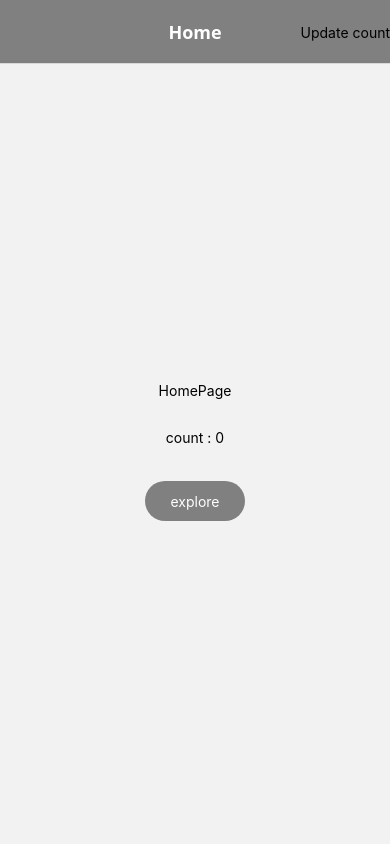
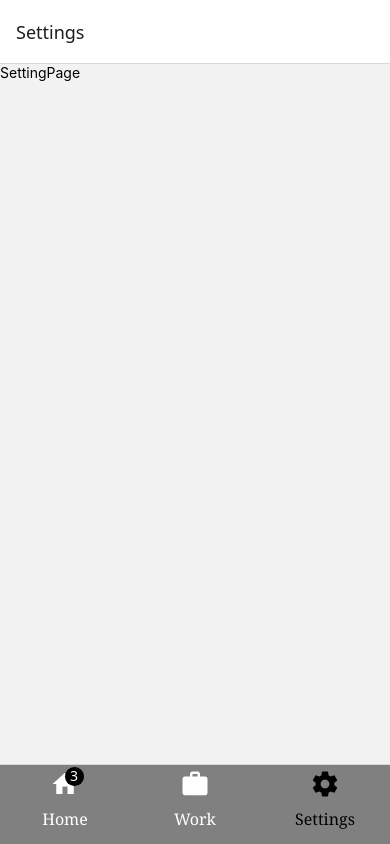
Before and after one commit to narayan-mindfire/rNav, a React Native app: screen /Settings in a window 390 px wide. Built offline with nearby package versions, Linux system fonts and the light colour scheme.

Commit message:
implemented navigation nesting and a tab navigator with styling

```diff
--- a/src/App.tsx
+++ b/src/App.tsx
@@ -1,6 +1,8 @@
 import * as React from "react";
 import RootStack from "./navigation/stack/StackNavigator";
+import TabNavigator from "./navigation/stack/TabNavigator";
 
 export function App() {
-  return <RootStack />;
+  return <TabNavigator />;
+  // return <RootStack />;
 }
--- a/src/navigation/stack/StackNavigator.tsx
+++ b/src/navigation/stack/StackNavigator.tsx
@@ -4,7 +4,7 @@ import { NavigationContainer, useNavigation } from "@react-navigation/native";
 import { createNativeStackNavigator } from "@react-navigation/native-stack";
 import Home from "../../screens/HomePage";
 import Explore from "../../screens/ExplorePage";
-import { RootStackParamList } from "./NavigationTypes";
+import { RootStackParamList } from "../../types/NavigationTypes";
 import Icon from "react-native-vector-icons/MaterialIcons";
 const Stack = createNativeStackNavigator<RootStackParamList>();
 
@@ -26,7 +26,7 @@ function RootStack() {
           title: route.params.headerName,
           headerRight: () => (
             <TouchableOpacity onPress={() => navigation.popToTop()}>
-              <Icon name="home" size={30} color="#fff" />
+              <Icon name="home" size={30} color="#000" />
             </TouchableOpacity>
           ),
         })}
@@ -36,11 +36,7 @@ function RootStack() {
 }
 
 const StackNavigator = () => {
-  return (
-    <NavigationContainer>
-      <RootStack />
-    </NavigationContainer>
-  );
+  return <RootStack />;
 };
 
 export default StackNavigator;
--- /dev/null
+++ b/src/navigation/stack/TabNavigator.tsx
@@ -0,0 +1,73 @@
+import { createBottomTabNavigator } from "@react-navigation/bottom-tabs";
+import SettingPage from "../../screens/SettingPage";
+import WorkPage from "../../screens/WorkPage";
+import { NavigationContainer } from "@react-navigation/native";
+import RootStack from "./StackNavigator";
+import { FC } from "react";
+import Icon from "react-native-vector-icons/MaterialIcons";
+
+const Tab = createBottomTabNavigator();
+
+const TabNavigator: FC = () => {
+  return (
+    <NavigationContainer>
+      <Tab.Navigator
+        screenOptions={{
+          tabBarLabelStyle: {
+            marginTop: 10,
+            fontSize: 16,
+            fontFamily: "Georgia",
+            fontWeight: "200",
+          },
+          tabBarStyle: {
+            height: 80,
+            backgroundColor: "gray",
+            justifyContent: "center",
+          },
+          tabBarActiveTintColor: "#000",
+          tabBarInactiveTintColor: "#fff",
+        }}
+      >
+        <Tab.Screen
+          name="Home"
+          component={RootStack}
+          options={{
+            headerShown: false,
+            tabBarBadge: 3,
+            tabBarBadgeStyle: {
+              backgroundColor: "#000",
+              color: "#fff",
+            },
+            tabBarIcon: ({ focused }) => (
+              <Icon name="home" size={30} color={focused ? "#000" : "#fff"} />
+            ),
+          }}
+        />
+        <Tab.Screen
+          name="Work"
+          component={WorkPage}
+          options={{
+            tabBarIcon: ({ focused }) => (
+              <Icon name="work" size={30} color={focused ? "#000" : "#fff"} />
+            ),
+          }}
+        />
+        <Tab.Screen
+          name="Settings"
+          component={SettingPage}
+          options={{
+            tabBarIcon: ({ focused }) => (
+              <Icon
+                name="settings"
+                size={30}
+                color={focused ? "#000" : "#fff"}
+              />
+            ),
+          }}
+        />
+      </Tab.Navigator>
+    </NavigationContainer>
+  );
+};
+
+export default TabNavigator;
--- a/src/screens/ExplorePage.tsx
+++ b/src/screens/ExplorePage.tsx
@@ -1,6 +1,6 @@
 import { StyleSheet, Text, TouchableOpacity, View } from "react-native";
 import React, { FC } from "react";
-import { ExploreScreenProps } from "../navigation/stack/NavigationTypes";
+import { ExploreScreenProps } from "../types/NavigationTypes";
 const ExplorePage: FC<ExploreScreenProps> = ({ navigation, route }) => {
   return (
     <View style={{ justifyContent: "center", alignItems: "center", flex: 1 }}>
@@ -39,7 +39,7 @@ const styles = StyleSheet.create({
     height: 40,
     width: 100,
     borderRadius: 20,
-    backgroundColor: "gray",
+    backgroundColor: "#000",
     justifyContent: "center",
     alignItems: "center",
     margin: 5,
--- a/src/screens/HomePage.tsx
+++ b/src/screens/HomePage.tsx
@@ -1,15 +1,26 @@
-import React, { FC, useState } from "react";
+import React, { FC, useEffect, useState } from "react";
 import { Button, StyleSheet, Text, TouchableOpacity, View } from "react-native";
-import { HomeScreenProps } from "../navigation/stack/NavigationTypes";
+import { HomeScreenProps } from "../types/NavigationTypes";
 const HomePage: FC<HomeScreenProps> = ({ navigation }) => {
   const [count, setCount] = useState(0);
-  navigation.setOptions({
-    headerRight: () => (
-      <TouchableOpacity onPress={() => setCount((count: number) => count + 1)}>
-        <Text>Update count</Text>
-      </TouchableOpacity>
-    ),
-  });
+
+  useEffect(() => {
+    navigation.setOptions({
+      headerRight: () => (
+        <TouchableOpacity
+          onPress={() => setCount((count: number) => count + 1)}
+          style={styles.btn}
+        >
+          <Text style={{ color: "#fff" }}>Update count</Text>
+        </TouchableOpacity>
+      ),
+      headerLeft: () => (
+        <TouchableOpacity onPress={() => setCount(0)} style={styles.btn}>
+          <Text style={{ color: "#fff" }}>reset count</Text>
+        </TouchableOpacity>
+      ),
+    });
+  }, [navigation]);
   return (
     <View style={{ justifyContent: "center", flex: 1, alignItems: "center" }}>
       <Text>HomePage</Text>
@@ -35,7 +46,7 @@ const styles = StyleSheet.create({
     height: 40,
     width: 100,
     borderRadius: 20,
-    backgroundColor: "gray",
+    backgroundColor: "black",
     justifyContent: "center",
     alignItems: "center",
     margin: 5,
--- /dev/null
+++ b/src/screens/SettingPage.tsx
@@ -0,0 +1,14 @@
+import { StyleSheet, Text, View } from "react-native";
+import React from "react";
+
+const SettingPage = () => {
+  return (
+    <View>
+      <Text>SettingPage</Text>
+    </View>
+  );
+};
+
+export default SettingPage;
+
+const styles = StyleSheet.create({});
--- /dev/null
+++ b/src/screens/WorkPage.tsx
@@ -0,0 +1,14 @@
+import { StyleSheet, Text, View } from "react-native";
+import React from "react";
+
+const WorkPage = () => {
+  return (
+    <View>
+      <Text>WorkPage</Text>
+    </View>
+  );
+};
+
+export default WorkPage;
+
+const styles = StyleSheet.create({});
```
Also changed, not shown: src/types/NavigationTypes.tsx (renamed from src/navigation/stack/NavigationTypes.tsx, +8 -0 lines).
